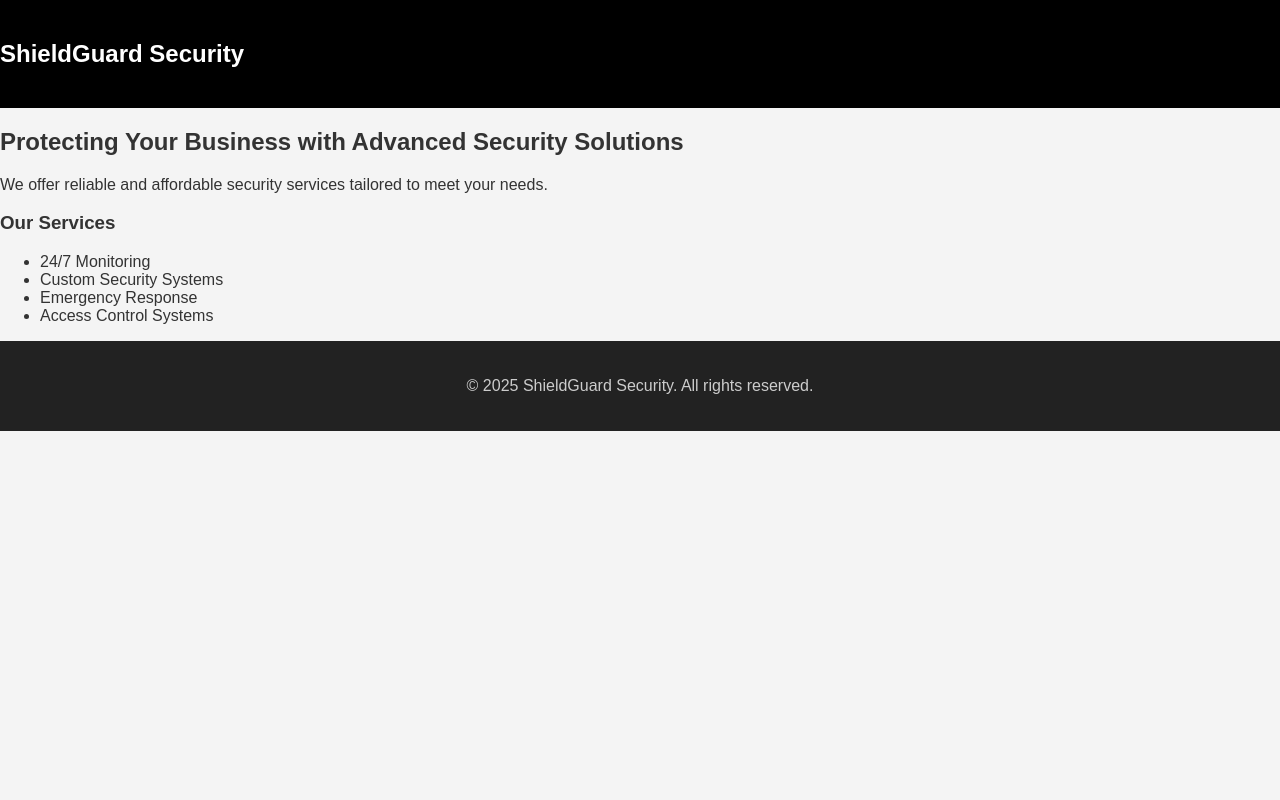
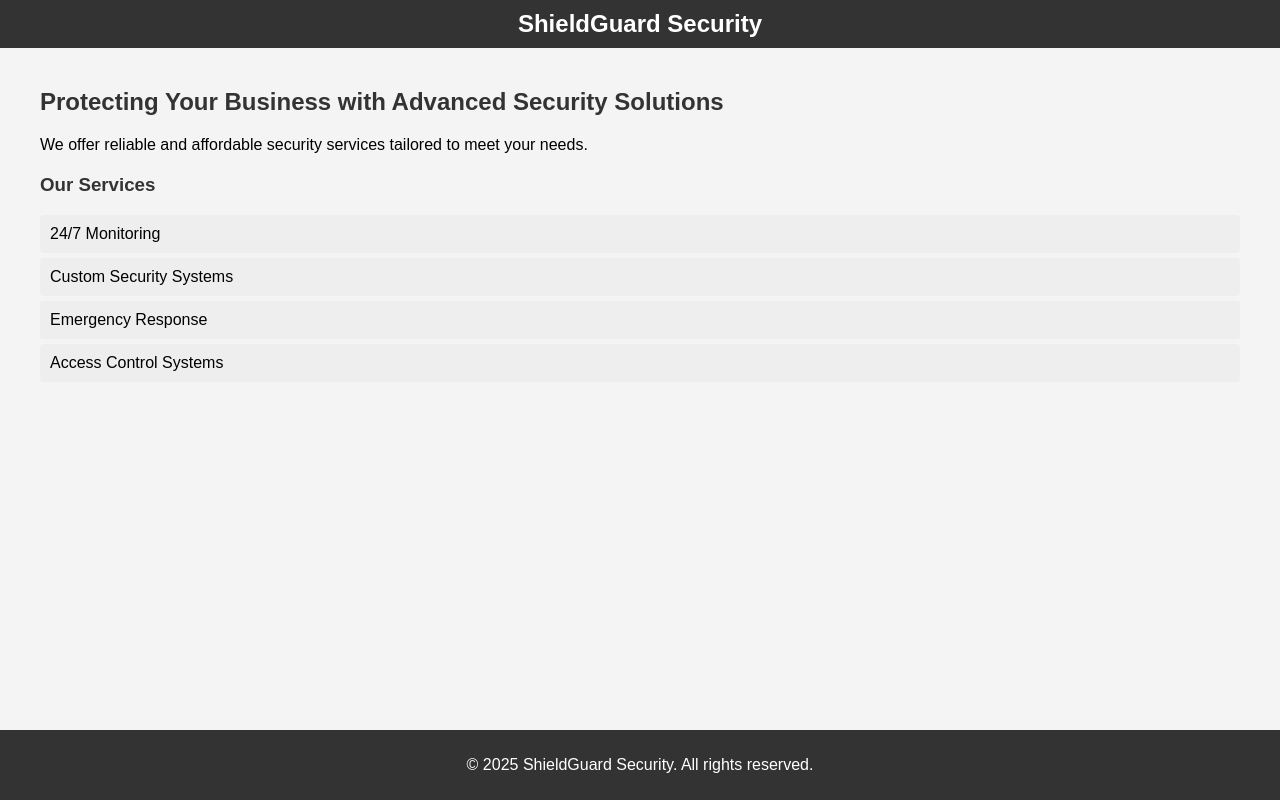
Before and after one commit to Hamid456166/Shield_security_company-, a plain HTML site: page Index.html in a window 1280 px wide. Drawn offline with Linux system fonts and the light colour scheme.

Commit message:
5th Update Styles.css

```diff
--- a/Styles.css
+++ b/Styles.css
@@ -1,89 +1,55 @@
+/* General Styling */
 body {
-  font-family: Arial, sans-serif;
-  margin: 0;
-  padding: 0;
-  background: #f4f4f4;
-  color: #333;
-}
-
-.container {
-  width: 90%;
-  max-width: 1100px;
-  margin: auto;
-  padding: 20px;
+    font-family: Arial, sans-serif;
+    margin: 0;
+    padding: 0;
+    background-color: #f4f4f4;
 }
 
 header {
-  background: #000;
-  color: #fff;
-  padding: 20px 0;
-  display: flex;
-  align-items: center;
-  justify-content: space-between;
+    background-color: #333;
+    color: white;
+    padding: 10px 0;
+    text-align: center;
 }
 
-nav ul {
-  list-style: none;
-  margin: 0;
-  padding: 0;
+header nav h1 {
+    margin: 0;
 }
 
-nav ul li {
-  display: inline;
-  margin-left: 20px;
+main {
+    padding: 20px;
+    max-width: 1200px;
+    margin: 0 auto;
 }
 
-nav ul li a {
-  color: #fff;
-  text-decoration: none;
+section {
+    margin-bottom: 20px;
 }
 
-.hero {
-  background: #1e1e1e;
-  color: #fff;
-  padding: 100px 0;
-  text-align: center;
+h2, h3 {
+    color: #333;
 }
 
-.hero .btn {
-  background: #e63946;
-  color: #fff;
-  padding: 10px 25px;
-  border: none;
-  text-decoration: none;
-  margin-top: 20px;
-  display: inline-block;
+ul {
+    list-style-type: none;
+    padding: 0;
 }
 
-.services, .about, .contact {
-  padding: 50px 0;
-  background: #fff;
+ul li {
+    background-color: #eee;
+    margin: 5px 0;
+    padding: 10px;
+    border-radius: 4px;
 }
 
-.services ul {
-  list-style: disc;
-  margin-left: 20px;
+/* Footer Styling */
+footer {
+    background-color: #333;
+    color: white;
+    text-align: center;
+    padding: 10px 0;
+    position: fixed;
+    width: 100%;
+    bottom: 0;
 }
-
-form input, form textarea {
-  display: block;
-  width: 100%;
-  margin-bottom: 15px;
-  padding: 10px;
-  border: 1px solid #ccc;
-}
-
-form button {
-  background: #000;
-  color: #fff;
-  border: none;
-  padding: 10px 20px;
-  cursor: pointer;
-}
-
-footer {
-  background: #222;
-  color: #ccc;
-  text-align: center;
-  padding: 20px 0;
-}
```
